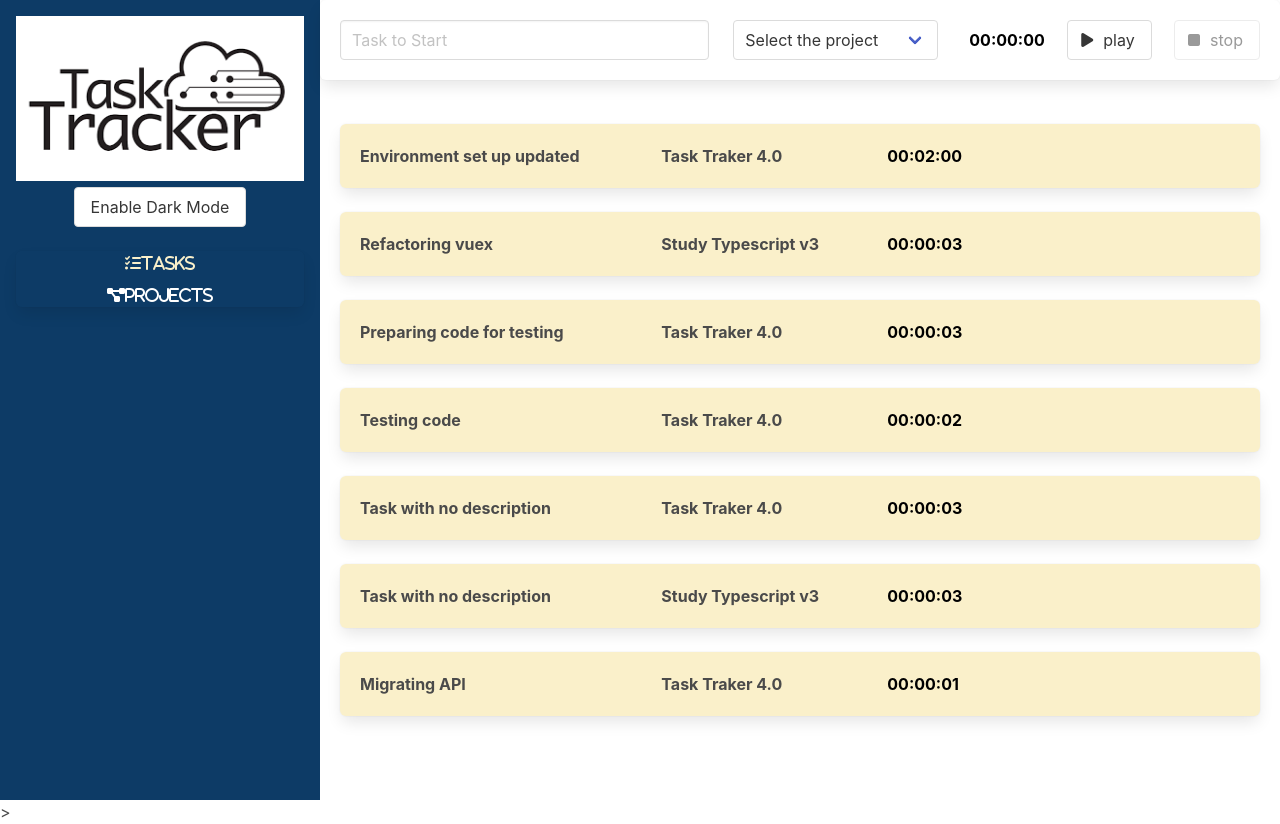
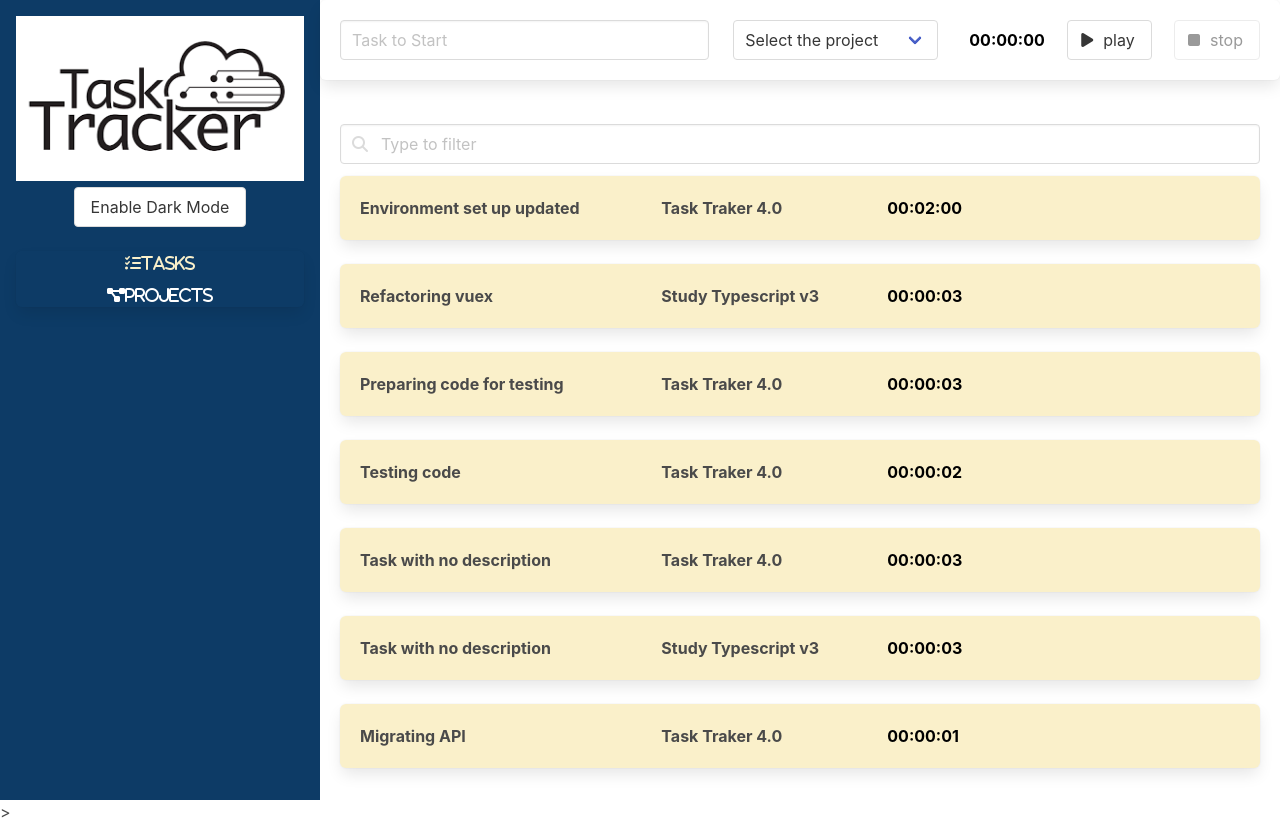
Before and after one commit to tnas/task-tracker, a Vue app: page /#/ in a window 1280 px wide. Built offline with nearby package versions, Linux system fonts and the light colour scheme; data requests are answered from the project's data file.

Commit message:
Adding filter to tasks

```diff
--- a/src/views/TasksView.vue
+++ b/src/views/TasksView.vue
@@ -1,8 +1,20 @@
 <template>
   <TaskForm @onSaveTask="saveTask" />
   <div class="list">
+
+    <TaskBox v-if="isEmptyTaskList"> There is no tasks! </TaskBox>
+
+    <div class="field">
+      <p class="control has-icons-left has-icons-right">
+        <input class="input" type="text" placeholder="Type to filter" v-model="taskFilter">
+        <span class="icon is-small is-left">
+          <i class="fas fa-search"></i>
+        </span>
+      </p>
+    </div>
+
     <TrackedTask v-for="(task, index) in tasks" :key="index" :task="task" @onClickedTask="selectTask"/>
-    <TaskBox v-if="isEmptyTaskList"> There is no tasks! </TaskBox>
+
     <div class="modal" :class="{'is-active': selectedTask}" v-if="selectedTask">
       <div class="modal-background"></div>
       <div class="modal-card">
@@ -28,7 +40,7 @@
 </template>
 
 <script lang="ts">
-import { computed, defineComponent } from "vue";
+import { computed, defineComponent, ref } from "vue";
 import TaskForm from "../components/TaskForm.vue";
 import TrackedTask from "../components/TrackedTask.vue";
 import TaskBox from "../components/TaskBox.vue";
@@ -81,10 +93,14 @@ export default defineComponent({
     const store = useStore();
     store.dispatch(GET_TASKS);
     store.dispatch(GET_PROJECTS);
+    const taskFilter = ref("");
+    const tasks = computed(() => store.state.tasks.filter(
+      t => !taskFilter.value || (t.description && t.description.includes(taskFilter.value))));
 
     return {
-      tasks: computed(() => store.state.tasks),
+      tasks,
       store,
+      taskFilter
     };
   },
 });
```
